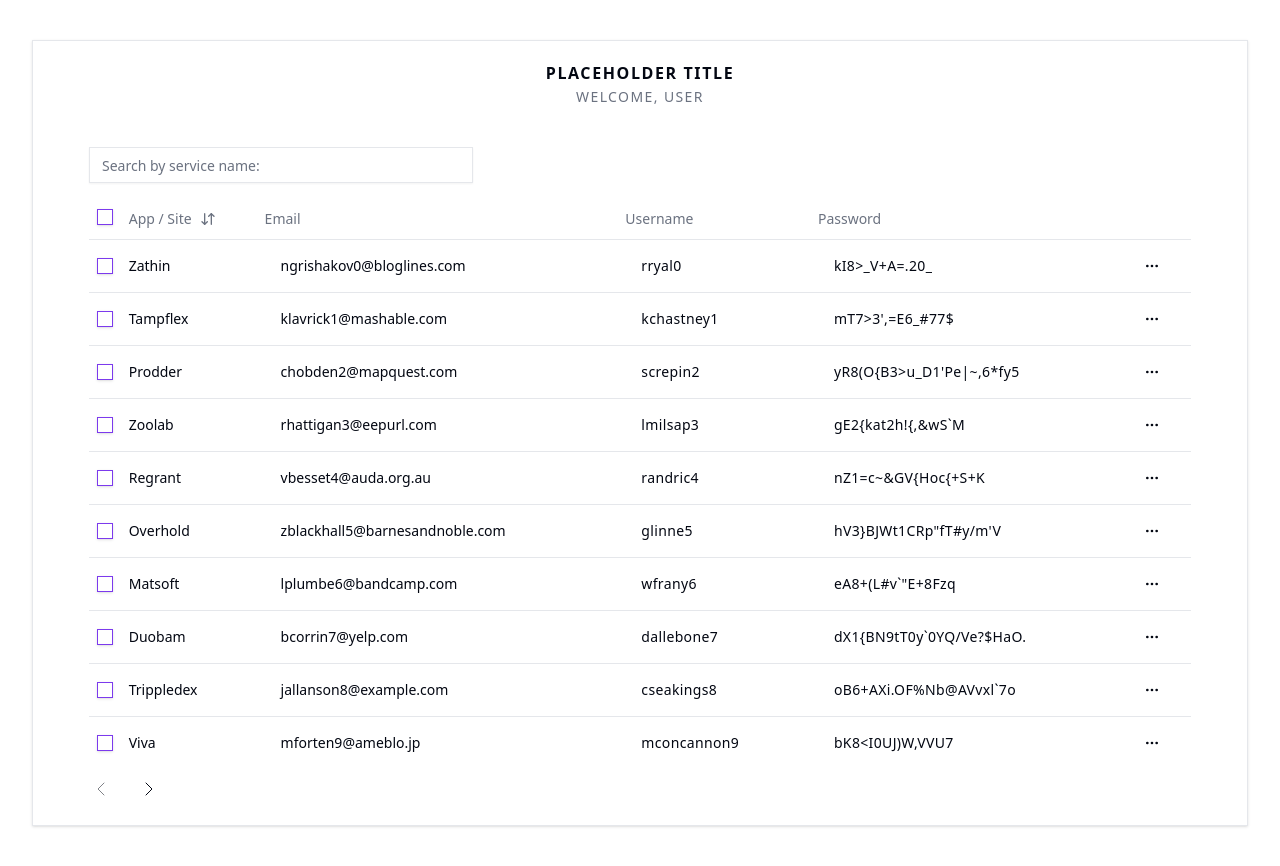
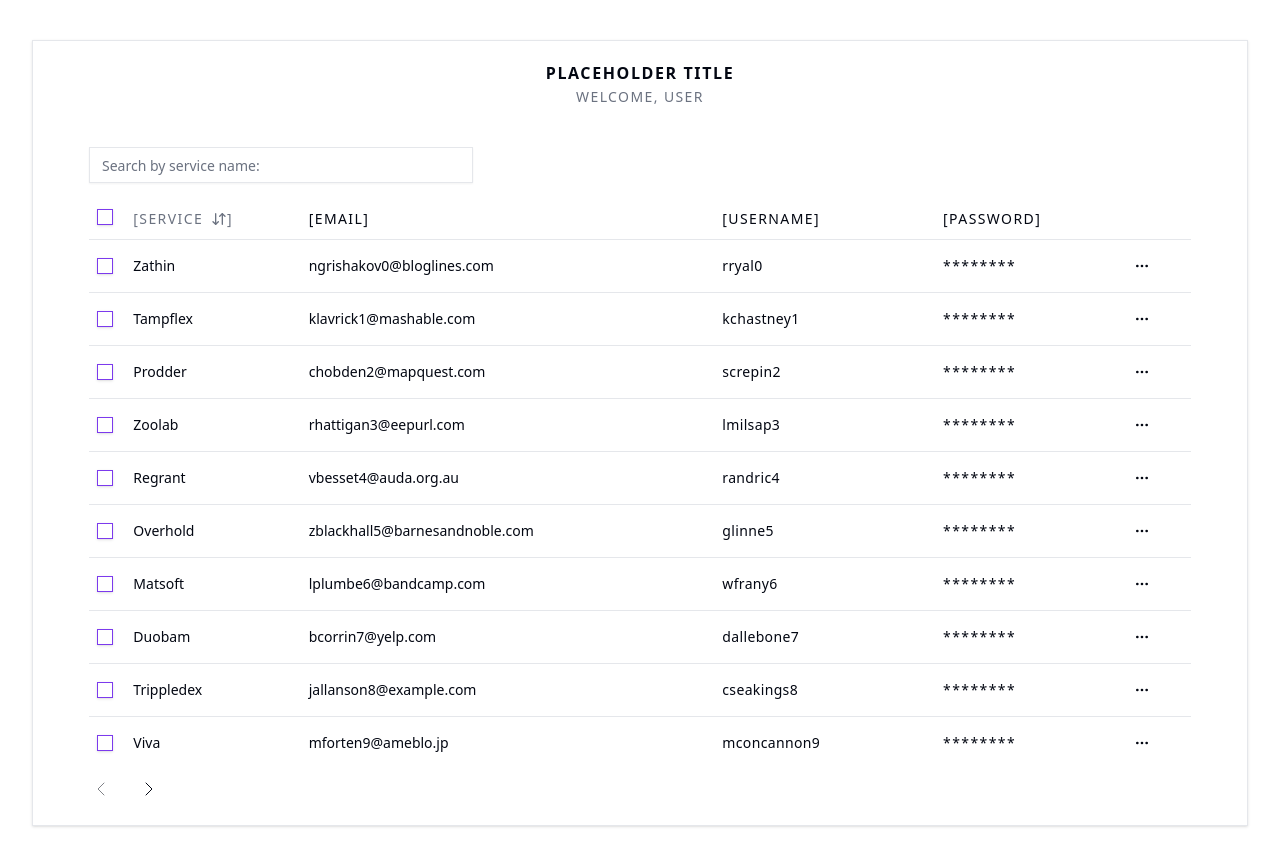
Before and after one commit to KyleWasTakenn/Data-Table-Component, a React (Vite) app: page / in a window 1280 px wide. Built offline with nearby package versions, Linux system fonts and the light colour scheme.

Commit message:
Small styling changes TODO:     - Fix styling on hover for title items (Background color changes)     - Go over the rest of the TODOS and compile them into one lol

```diff
--- a/src/App.tsx
+++ b/src/App.tsx
@@ -5,7 +5,6 @@ import {
   Card,
   CardContent,
   CardDescription,
-  CardFooter,
   CardHeader,
   CardTitle,
 } from "@/components/ui/card";
--- a/src/accounts/columns.tsx
+++ b/src/accounts/columns.tsx
@@ -46,22 +46,33 @@ export const columns: ColumnDef<Account>[] = [
     header: ({ column }) => {
       return (
         <Button
-          className="-px-1"
+          className="-px-1 font-normal tracking-widest uppercase"
           variant="covert"
           onClick={() => {
             column.toggleSorting(column.getIsSorted() === "asc");
           }}
         >
-          App / Site <ArrowDownUp className="ml-2 h-4 w-4" />
+          [service <ArrowDownUp className="ml-2 h-4 w-4" />]
         </Button>
       );
     },
+
     accessorKey: "service",
   },
 
   {
-    header: "Email",
+    header: ({}) => {
+      return (
+        <>
+          <div className="font-normal tracking-widest uppercase">
+            <body>[email]</body>
+          </div>
+        </>
+      );
+    },
+
     accessorKey: "email",
+
     cell: ({ row }) => {
       const account = row.original;
 
@@ -70,7 +81,7 @@ export const columns: ColumnDef<Account>[] = [
 
       return (
         <>
-          <div>
+          <div className="-translate-x-4">
             <Button
               className="font-normal"
               variant="covert"
@@ -87,8 +98,18 @@ export const columns: ColumnDef<Account>[] = [
   },
 
   {
-    header: "Username",
+    header: ({}) => {
+      return (
+        <>
+          <div className="font-normal tracking-widest uppercase">
+            <body>[username]</body>
+          </div>
+        </>
+      );
+    },
+
     accessorKey: "username",
+
     cell: ({ row }) => {
       const account = row.original;
 
@@ -97,7 +118,7 @@ export const columns: ColumnDef<Account>[] = [
 
       return (
         <>
-          <div>
+          <div className="-translate-x-4">
             <Button
               className="font-normal tracking-wide"
               variant="covert"
@@ -114,25 +135,37 @@ export const columns: ColumnDef<Account>[] = [
   },
 
   {
-    header: "Password",
+    header: ({}) => {
+      return (
+        <>
+          <div className="font-normal tracking-widest uppercase">
+            <body>[password]</body>
+          </div>
+        </>
+      );
+    },
+
     accessorKey: "password",
+
     cell: ({ row }) => {
       const account = row.original;
 
       const accountPass = account.password;
-      const password = row.getValue("password");
+      {
+        /*const password = row.getValue("password");*/
+      }
 
       return (
         <>
-          <div>
+          <div className="-translate-x-4">
             <Button
-              className="font-normal tracking-wide"
+              className="font-thin tracking-widest"
               variant="covert"
               onClick={() =>
                 navigator.clipboard.writeText(accountPass.toString())
               }
             >
-              {password as string}
+              ********
             </Button>
           </div>
         </>
```
